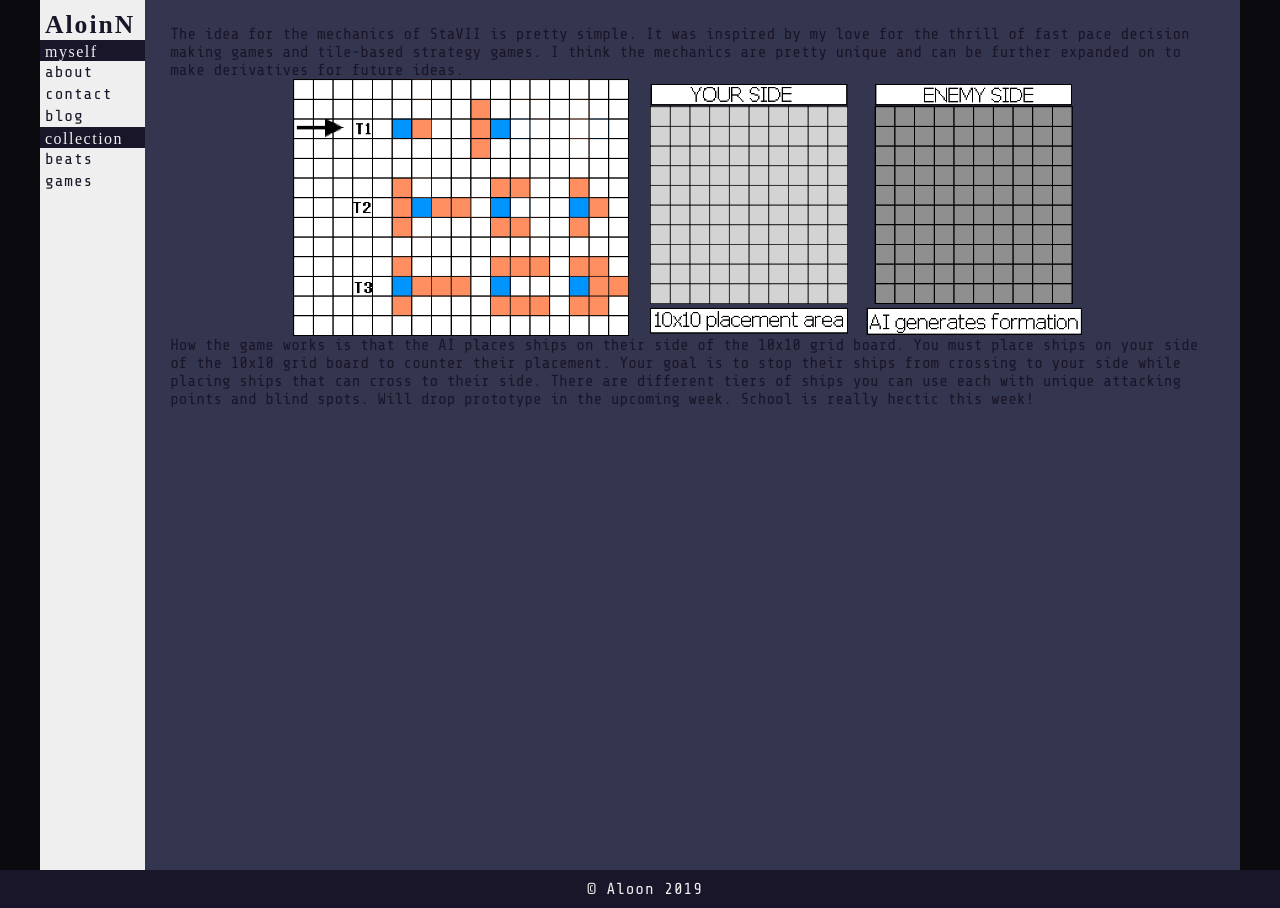
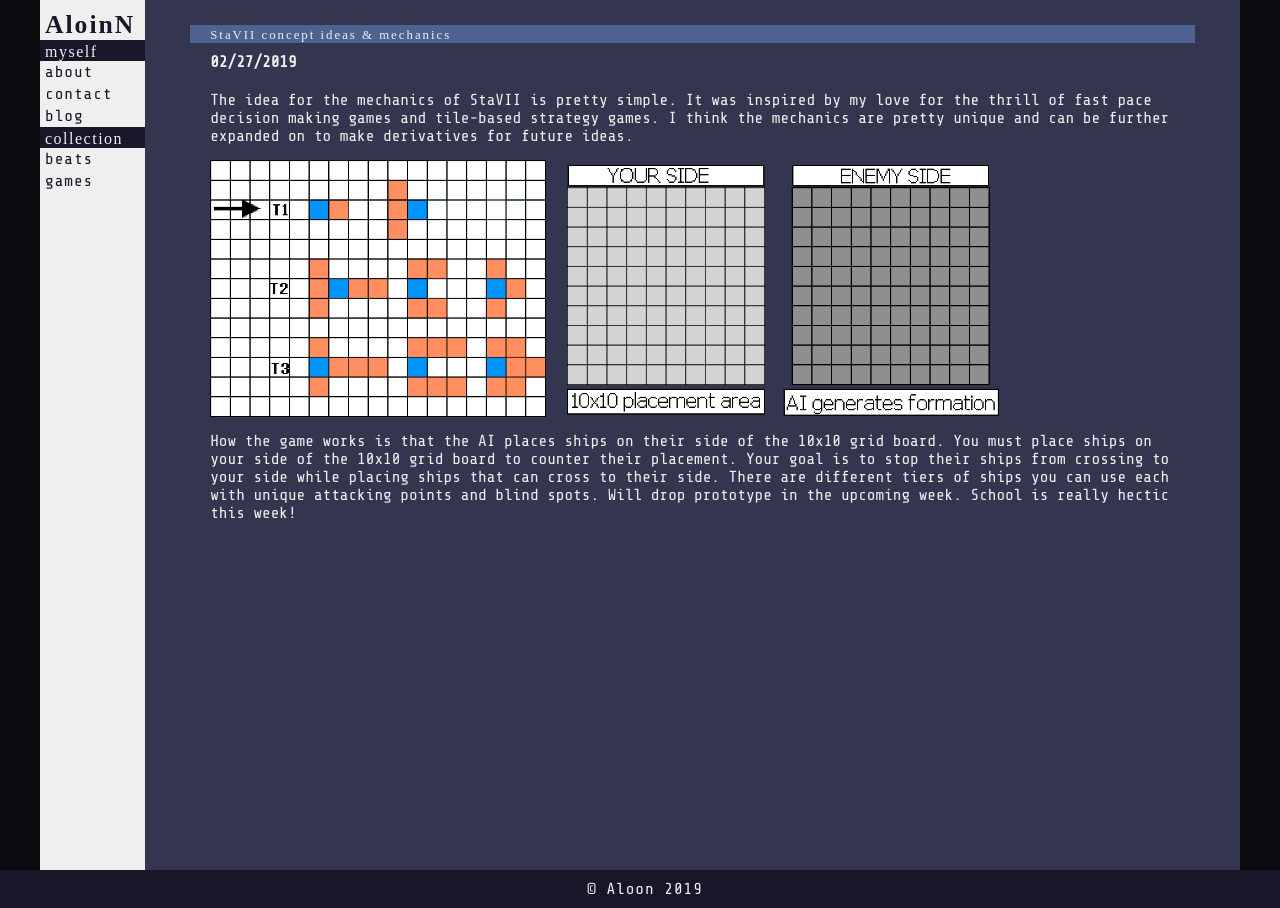
Before and after one commit to Aloinn/aloinBlog, a Jekyll site: the page built from _posts/2019-02-27-StaVII concept ideas & mechanics.html, in a window 1280 px wide. Built offline with Jekyll 4.4.1, drawn with Linux system fonts in a browser that asks for light colours; some web fonts are replaced.

Commit message:
Fixed blog posts

```diff
--- /dev/null
+++ b/_layouts/post.html
@@ -0,0 +1,15 @@
+---
+layout: default
+---
+<div class="news-heading">
+  <a href="{{post.url}}"><h2>{{page.title}}</h2></a>
+</div>
+
+<div class="news-content">
+  <p class="news-date">
+  {{ page.date | date: "%m/%d/%Y" }}
+  </p>
+  <p>
+  {{ content }}
+  </p>
+</div>
--- a/_posts/2019-02-27-StaVII concept ideas & mechanics.html
+++ b/_posts/2019-02-27-StaVII concept ideas & mechanics.html
@@ -1,5 +1,5 @@
 ---
-layout: default
+layout: post
 title:  "StaVII concept ideas & mechanics"
 date:   2019-02-27
 categories: updates
```
